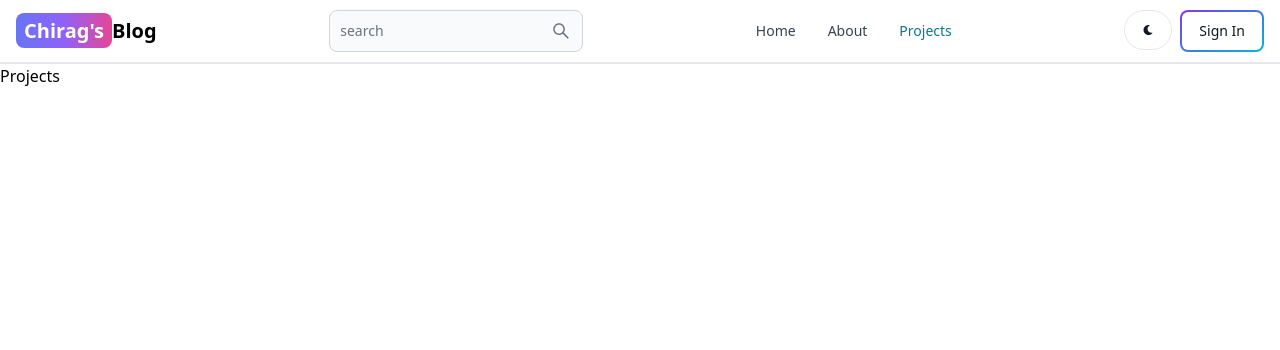
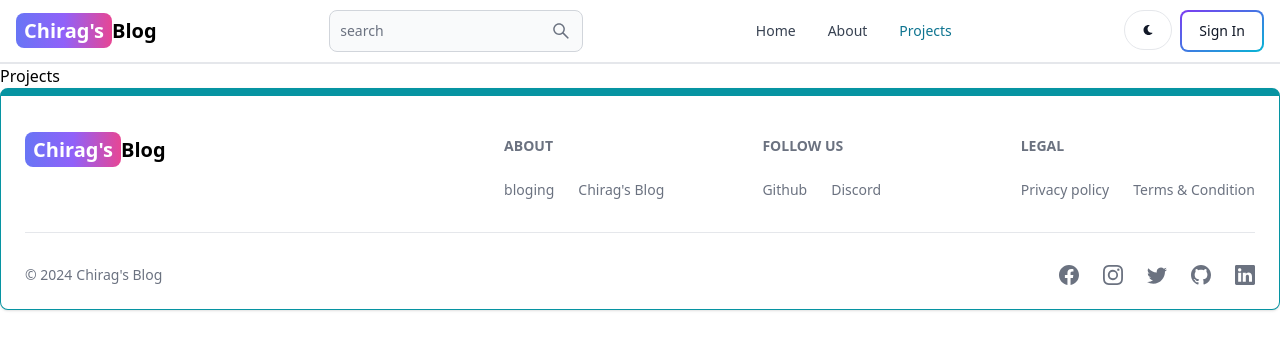
Before and after one commit to ChiragDhimann/mern-blog, a React app in the folder client/: page /projects in a window 1280 px wide. Shown: the top 350 px of the page. Built offline with nearby package versions, Linux system fonts and the light colour scheme; the HTML template or start-up script is replaced by a standard one.

Commit message:
create and add footer component

```diff
--- a/client/src/App.jsx
+++ b/client/src/App.jsx
@@ -7,6 +7,7 @@
 import Home from './pages/Home'
 import Projects from './pages/Projects'
 import Header from './components/Header'
+import FooterCom from './components/Footer'
 
 export default function App() {
   return (
@@ -20,6 +21,7 @@
       <Route path="/dashboard" element={<Dashboard />}/>
       <Route path="/projects" element={<Projects />}/>
     </Routes>
+    <FooterCom />
     </BrowserRouter>
   )
 }
--- /dev/null
+++ b/client/src/components/Footer.jsx
@@ -0,0 +1,94 @@
+import React from 'react'
+import { Footer } from 'flowbite-react'
+import {Link } from "react-router-dom"
+import {BsFacebook , BsInstagram, BsTwitter, BsGithub, BsLinkedin} from 'react-icons/bs'
+
+export default function FooterCom() {
+  return (
+    <Footer container className='border border-t-8 border-teal-500'>
+        <div className='w-full max-w-7xl mx-auto'>
+            <div className='grid w-full justify-between sm:flex md:grid-cols-1'>
+                <div className='mt-4'>
+                <Link to="/" className='self-center whitespace-nowrap text-lg sm:text-xl
+                font-semibold dark:text-white' >
+            <span className='px-2 py-1 bg-gradient-to-r from-indigo-500
+             via-purple-500 to-pink-500 rounded-lg text-white'>Chirag's</span>Blog
+        </Link>
+                </div>
+                <div className='grid grid-cols-2 gap-8  mt-4 sm:grid-cols-3 sm:gap-6'>
+                <div>
+                    <Footer.Title title='About' />
+                        <Footer.LinkGroup>
+                            <Footer.Link
+                             href='https://www.geeksforgeeks.org/blog-app-using-reactjs'
+                             target='_blank'
+                             rel='noopner noreferer'
+                            >
+                                bloging
+                            </Footer.Link>
+                            <Footer.Link
+                             href='/about'
+                             target='_blank'
+                             rel='noopner noreferer'
+                            >
+                                Chirag's Blog
+                            </Footer.Link>
+                        </Footer.LinkGroup>
+
+                </div>
+                <div>
+                    <Footer.Title title='Follow us' />
+                        <Footer.LinkGroup>
+                            <Footer.Link
+                             href='https://github.com/ChiragDhimann'
+                             target='_blank'
+                             rel='noopner noreferer'
+                            >
+                                Github
+                            </Footer.Link>
+                            <Footer.Link
+                             href='https://discord.com/channels/@me'
+                             target='_blank'
+                             rel='noopner noreferer'
+                            >
+                                Discord
+                            </Footer.Link>
+                        </Footer.LinkGroup>
+                </div>
+                <div>
+                    <Footer.Title title='Legal' />
+                        <Footer.LinkGroup>
+                            <Footer.Link
+                             href='#'
+                            >
+                                Privacy policy
+                            </Footer.Link>
+                            <Footer.Link
+                             href='#'
+
+                            >
+                                Terms &amp; Condition
+                            </Footer.Link>
+                        </Footer.LinkGroup>
+                </div>
+                </div>
+            </div>
+            <Footer.Divider />
+            <div className='w-full sm:flex sm:items-center sm:justify-between'>
+                <Footer.Copyright
+                href="#"
+                by="Chirag's Blog"
+                year={new Date().getFullYear()}
+                />
+                <div className='flex gap-6 sm:mt-0 mt-6 sm:justify-center'>
+                    <Footer.Icon href="#" icon={BsFacebook}/>
+                    <Footer.Icon href="#" icon={BsInstagram}/>
+                    <Footer.Icon href="#" icon={BsTwitter}/>
+                    <Footer.Icon href=" https://github.com/ChiragDhimann" icon={BsGithub}/>
+                    <Footer.Icon href="www.linkedin.com/in/ChiragDhimann" icon={BsLinkedin}/>
+                </div>
+            </div>
+        </div>
+    </Footer>
+  )
+}
```
